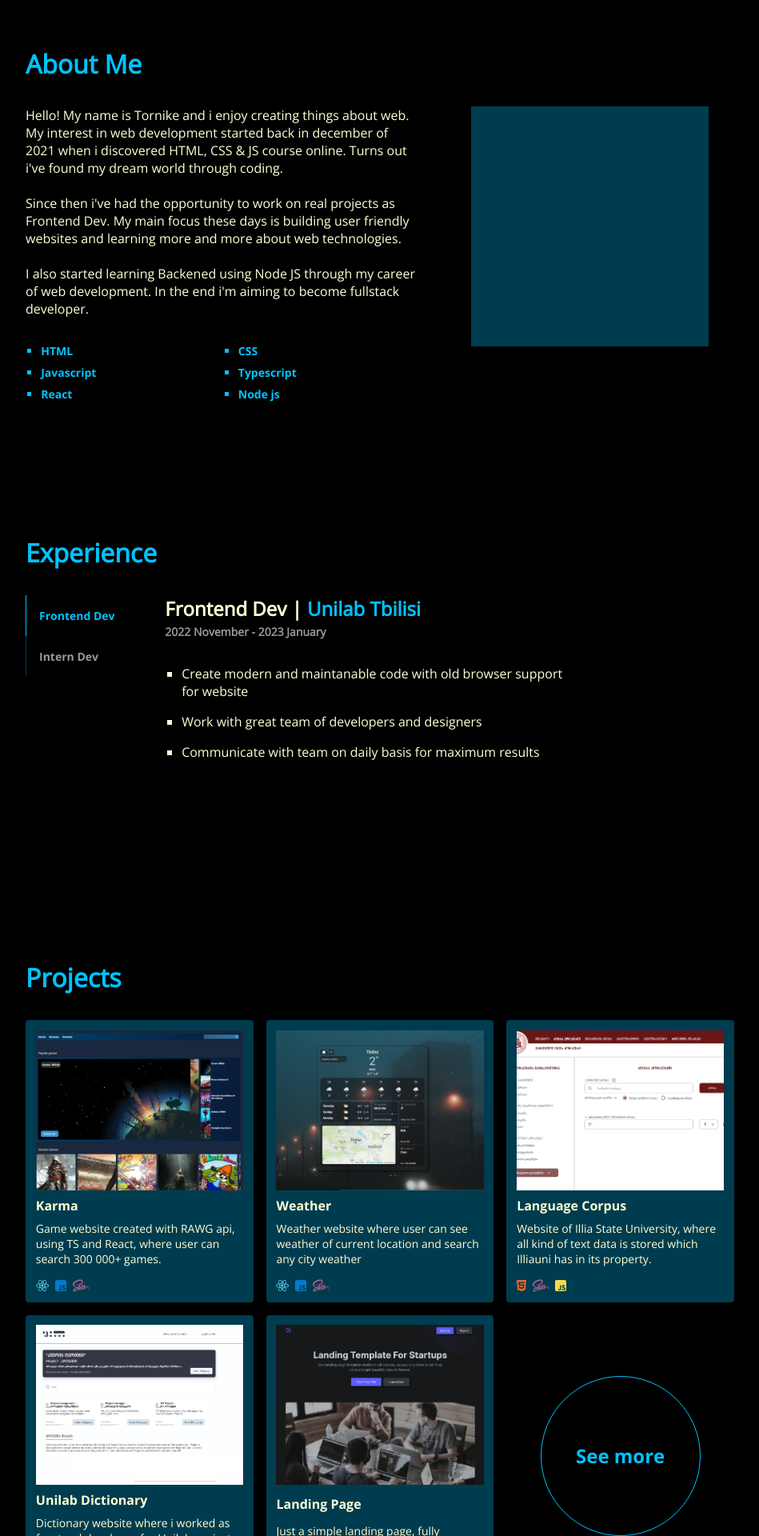
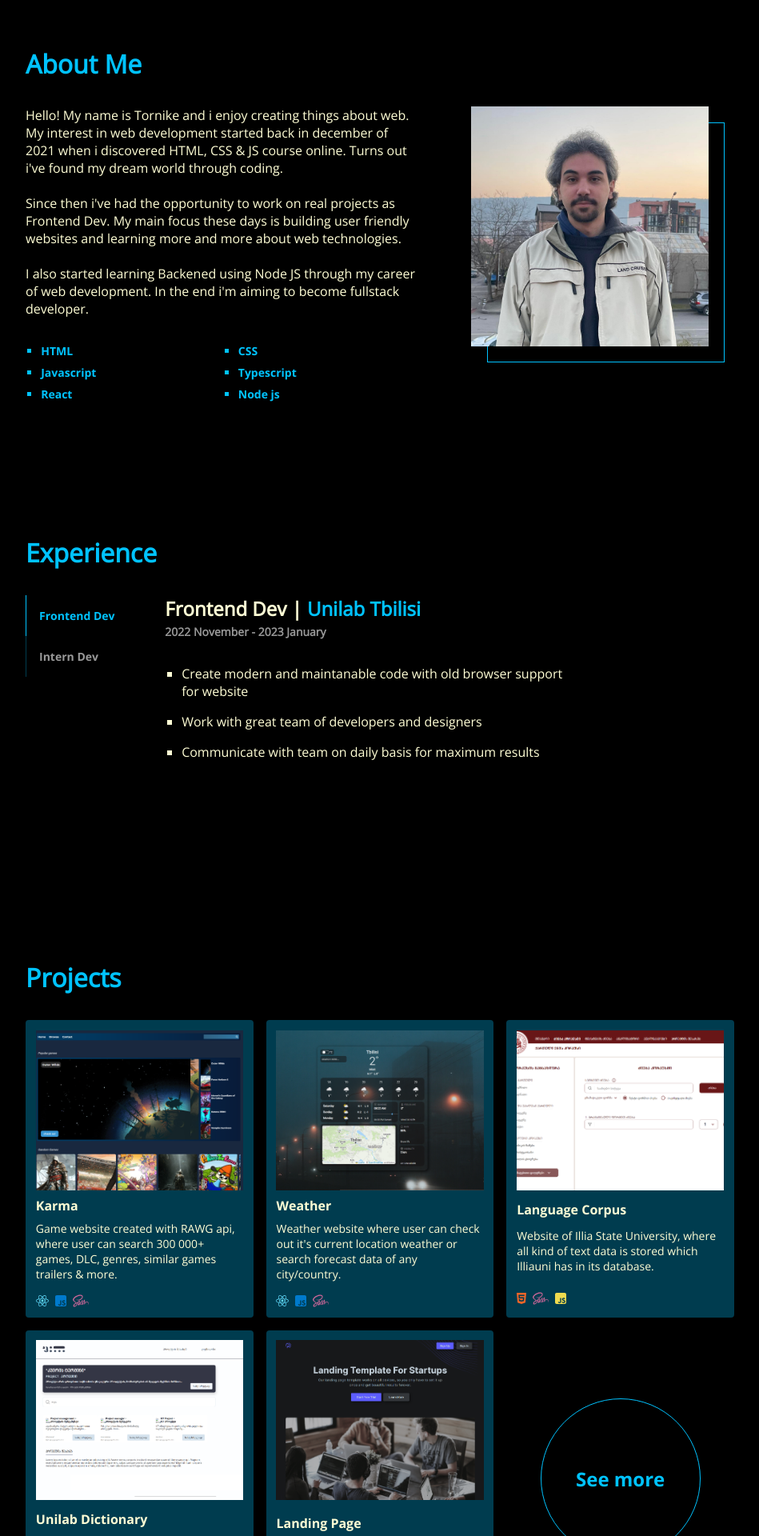
Before and after one commit to Makinloot/Portfolio, a React (Vite) app: page / in a window 1280 px wide. Shown: the part 800-2720 px from the top of the page at 80% size, without its empty margins (165-1114 px from the left). Built offline with nearby package versions, Linux system fonts and the light colour scheme.

Commit message:
change burger menu & html scrollbar styles

```diff
--- a/src/components/header/Header.tsx
+++ b/src/components/header/Header.tsx
@@ -10,7 +10,7 @@ export default function Header(): JSX.Element {
 
   return (
     <header className={active ? 'Header active' : 'Header'}>
-      <div className="container">
+      <div className="container" style={{padding: '1rem 2rem'}}>
         <div className="Header-wrapper flex-row">
           <div className="Header-logo">
             <h2>Tornike</h2>
--- a/src/css/assets/vars.css
+++ /dev/null
@@ -1 +0,0 @@
-/*# sourceMappingURL=vars.css.map */
--- a/src/data.ts
+++ b/src/data.ts
@@ -39,7 +39,7 @@ export const projects: ProjectsTypes = [
     id: 0,
     image: gameIMG,
     name: "Karma",
-    desc: "Game website created with RAWG api, using TS and React, where user can search 300 000+ games.",
+    desc: "Game website created with RAWG api, where user can search 300 000+ games, DLC, genres, similar games trailers & more.",
     logos: [
       {
         icon: faReact,
@@ -60,7 +60,7 @@ export const projects: ProjectsTypes = [
     id: 1,
     image: weatherIMG,
     name: "Weather",
-    desc: "Weather website where user can see weather of current location and search any city weather",
+    desc: "Weather website where user can check out it's current location weather or search forecast data of any city/country.",
     logos: [
       {
         icon: faReact,
@@ -81,7 +81,7 @@ export const projects: ProjectsTypes = [
     id: 2,
     image: corpusIMG,
     name: "Language Corpus",
-    desc: "Website of Illia State University, where all kind of text data is stored which Illiauni has in its property.",
+    desc: "Website of Illia State University, where all kind of text data is stored which Illiauni has in its database.",
     logos: [
       {
         icon: faHtml5,
--- a/src/scss/assets/_reset.scss
+++ b/src/scss/assets/_reset.scss
@@ -4,19 +4,6 @@
   margin: 0;
   padding: 0;
   box-sizing: border-box;
-}
-
-html {
-  scroll-behavior: smooth;
-  scroll-padding-top: 6rem;
-
-  @media (max-width: 768px) {
-    scroll-padding-top: 6rem;
-  }
-
-  @media (max-width: 600px) {
-    scroll-padding-top: 8rem;
-  }
 }
 
 body {
--- a/src/scss/components/about/_about.scss
+++ b/src/scss/components/about/_about.scss
@@ -36,10 +36,10 @@
 
   &-secondary {
     position: relative;
-    background-color: $clr-aquablueFaded;
     transition: all .3s;
     margin-right: 2rem;
     max-height: 300px;
+    z-index: 100;
 
     &:hover {
       background-color: transparent;
--- a/src/scss/components/contact/_contact.scss
+++ b/src/scss/components/contact/_contact.scss
@@ -75,10 +75,6 @@
       color: $clr-lightGold;
     }
 
-    // #textarea {
-    //   height: 200px;
-    // }
-
     input:focus:invalid ~ .input-border,
     textarea:focus:invalid ~ .input-border {
       background-color: rgb(148, 0, 0);
--- a/src/scss/components/header/_burger.scss
+++ b/src/scss/components/header/_burger.scss
@@ -5,7 +5,7 @@
 
     // open burger menu
     .burger-wrapper.active ~ .burger-content {
-      right: 0;
+      right: -2rem;
     }
 
     .burger-wrapper {
@@ -50,6 +50,7 @@
       right: -140%;
       z-index: 10000;
       width: 200px;
+      height: calc(100vh - 124px);
       padding: 1rem;
       border: 2px solid $clr-lightGold;
       background-color: $clr-dark;
@@ -61,7 +62,8 @@
 
       ul {
         align-items: flex-start;
-        gap: 0.5rem;
+        gap: 2rem;
+        padding: 2rem 1rem;
       }
 
       a {
--- a/src/scss/styles.scss
+++ b/src/scss/styles.scss
@@ -9,6 +9,31 @@
 @import './components/projects/projects';
 @import './components/contact/contact';
 
+html {
+  scroll-behavior: smooth;
+  scroll-padding-top: 6rem;
+
+  &::-webkit-scrollbar {
+    background-color: transparent;
+    background-color: $clr-dark;
+    width: 4px;
+    user-select: all;
+  }
+
+  &::-webkit-scrollbar-thumb {
+    background-color: $clr-lightGold;
+    border-radius: 0.5rem;
+  }
+
+  @media (max-width: 768px) {
+    scroll-padding-top: 6rem;
+  }
+
+  @media (max-width: 600px) {
+    scroll-padding-top: 8rem;
+  }
+}
+
 .App {
   min-height: 100vh;
   background-color: $clr-dark;
```
Also changed, not shown: src/css/styles.css, src/scss/assets/_vars.scss (renamed from src/scss/assets/vars.scss), 2 other files (tests, documents, lock files or other folders).
